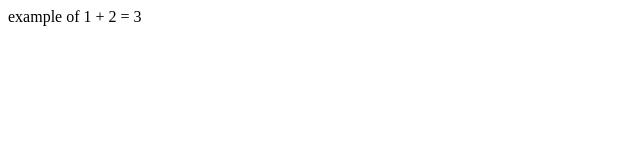
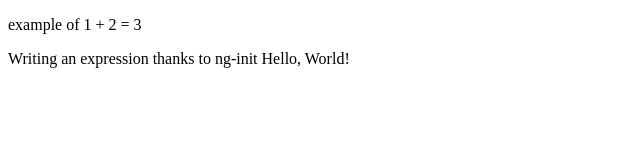
Before and after one commit to denisjacquemin/angularjs-training, a plain HTML site: page index.html in a window 1280 px wide. Shown: the whole page, without its empty margins (0-640 px from the left). Drawn offline with Linux system fonts and the light colour scheme.

Commit message:
added ng-init

```diff
--- a/index.html
+++ b/index.html
@@ -4,7 +4,11 @@
     <title></title>
 </head>
 <body>
-    example of  1 + 2 = {{1 + 2}}
+
+    <p>example of  1 + 2 = {{1 + 2}}</p>
+
+    <p ng-init = "stuffToDisplay= 'Hello, World!'">Writing an expression thanks to ng-init {{stuffToDisplay}}</p>
+
 
     <script src="lib/angular/angular.js"></script>
     <script src="app/app.js"></script>
```
